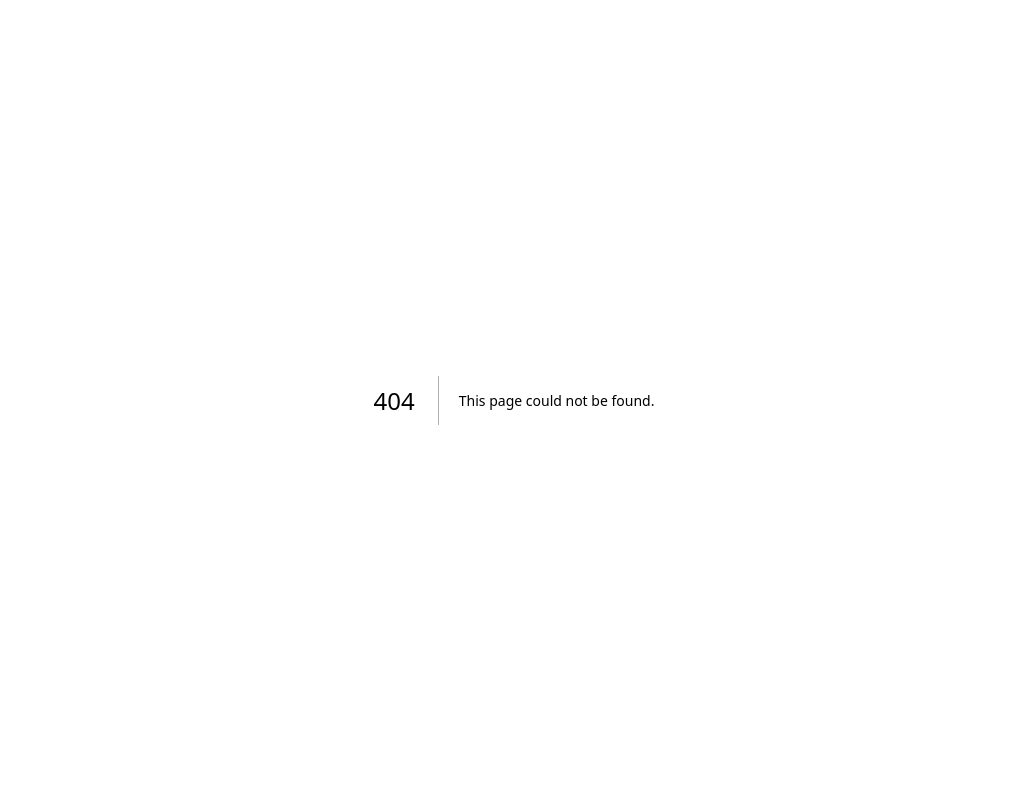
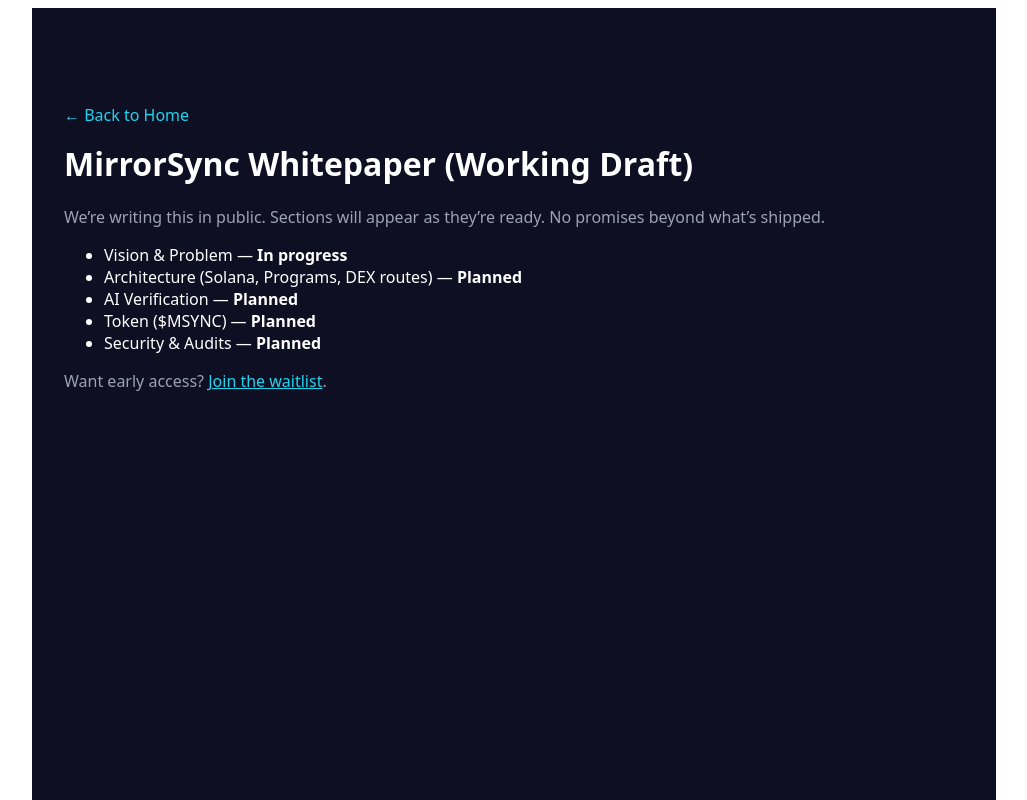
Before and after one commit to mirrorsyncofficial-ops/mirrorsync.co, a Next.js app: page /whitepaper in a window 1280 px wide. Before the commit this address had no page. Shown: the top 800 px of the page, without its empty margins (126-1153 px from the left). Built offline with nearby package versions, Linux system fonts and the light colour scheme.

Commit message:
Create whitepaper.js

```diff
--- /dev/null
+++ b/pages/whitepaper.js
@@ -0,0 +1,19 @@
+export default function Whitepaper() {
+  return (
+    <div style={{ color:'#fff', fontFamily:'system-ui', background:'#0f0f23', minHeight:'100vh', padding:'6rem 2rem', maxWidth:900, margin:'0 auto' }}>
+      <a href="/" style={{ color:'#22d3ee', textDecoration:'none' }}>← Back to Home</a>
+      <h1 style={{ marginTop:'1rem' }}>MirrorSync Whitepaper (Working Draft)</h1>
+      <p style={{ color:'#9ca3af' }}>
+        We’re writing this in public. Sections will appear as they’re ready. No promises beyond what’s shipped.
+      </p>
+      <ul>
+        <li>Vision & Problem — <b>In progress</b></li>
+        <li>Architecture (Solana, Programs, DEX routes) — <b>Planned</b></li>
+        <li>AI Verification — <b>Planned</b></li>
+        <li>Token ($MSYNC) — <b>Planned</b></li>
+        <li>Security & Audits — <b>Planned</b></li>
+      </ul>
+      <p style={{ color:'#9ca3af' }}>Want early access? <a href="/#waitlist" style={{ color:'#22d3ee' }}>Join the waitlist</a>.</p>
+    </div>
+  );
+}
```
